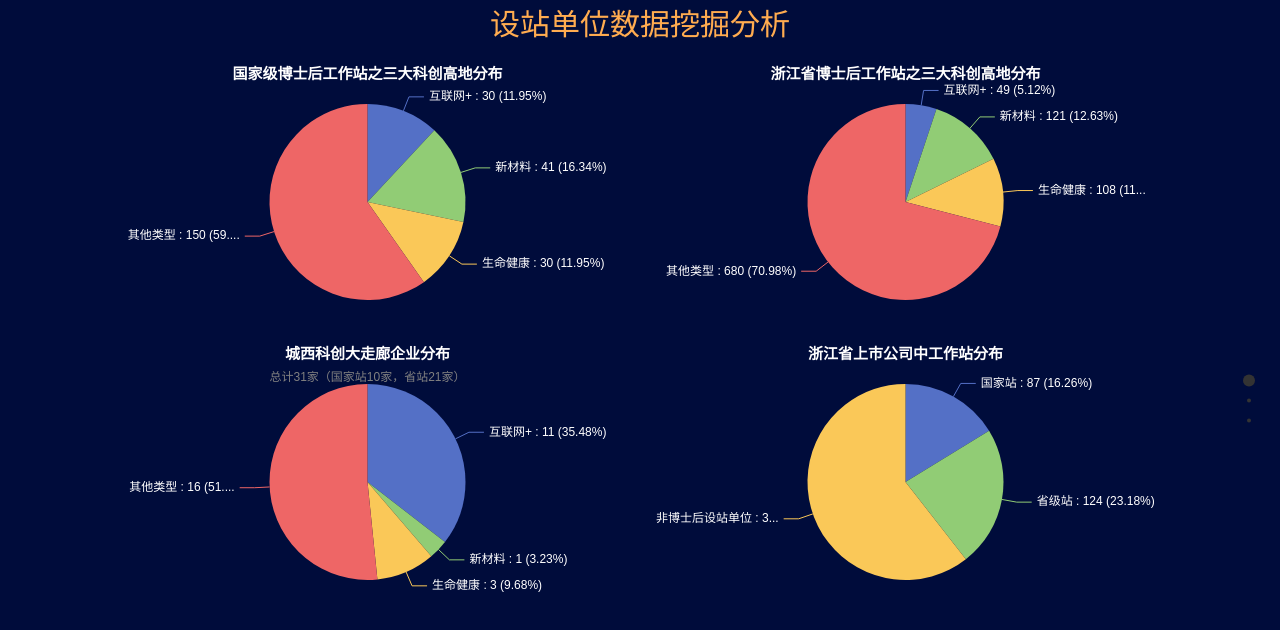
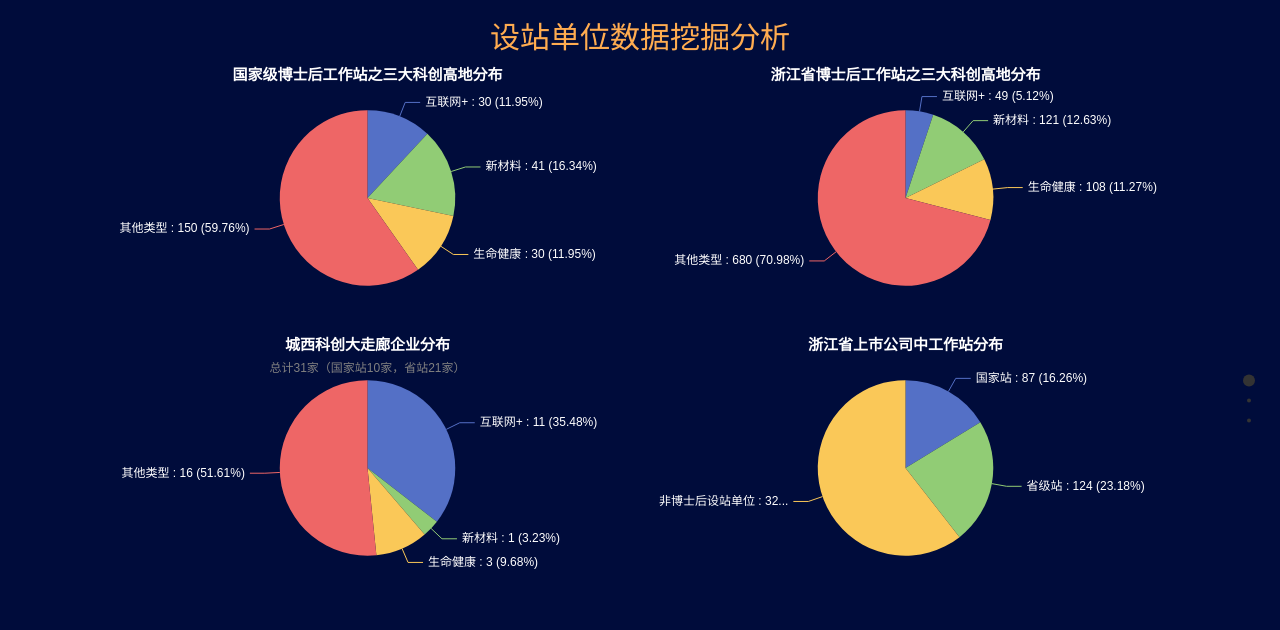
Before and after one commit to nousername127/data, a plain HTML site: page index.html in a window 1280 px wide. Drawn offline with nearby package versions, Linux system fonts and the light colour scheme.

Commit message:
修改了样式

```diff
--- a/assets/css/index.css
+++ b/assets/css/index.css
@@ -62,6 +62,7 @@ img{
 	margin-left:5% ;
 	margin-right: 3%;
 } */
+
 #fullpage{
 	margin-top: 0;
 }
@@ -77,8 +78,8 @@ img{
 	font-size: 30px;
 	color: #FFAC50;
 	width: 70%;
-	margin: 0 auto 0 auto;
-	padding: auto;
+	margin: 50% auto 0 auto;
+	padding: 5% auto;
 }
 .container{
 	width: 100%;
@@ -86,12 +87,16 @@ img{
 	text-align: center;
 	margin: auto;
 }
+.img_con{
+	width: 620px;
+	height:270px;
+}
 .img{
 	display: block;
-	width:650px;
-	height: 280px;
-	/* width:45%;
-	height:45%; */
+	/* width:650px;
+	height: 280px; */
+	width:100%;
+	height:100%;
 	color: red;
 	margin: auto;
 }
@@ -107,9 +112,11 @@ img{
 	/* background: url(../img/titlebg.png);
 	background-size: cover; */
 	margin: 0 auto 0 auto;
+	padding-top: 1%;
 }
 .row div{
 	margin: auto;
+	height: 32px;
 }
 /* .row div{
 	margin: auto;
@@ -121,3 +128,9 @@ img{
 		margin-right: 8%;
 	}
 }
+@media screen and (min-width: 1700px){
+	.img_con{
+		width:820px;
+		height:358px;
+	}
+}
--- a/assets/js/index.js
+++ b/assets/js/index.js
@@ -58,7 +58,7 @@ function getPieData(url,title,subTitle,chart){
 			    },
 			series: [{
 				title:'title',
-				radius:'70%',
+				radius:'65%',
 				type:"pie",
 				data:data,
 				itemStyle:{
--- a/index.html
+++ b/index.html
@@ -112,20 +112,20 @@
 		<div id="fullpage">
 		    <div class="section">
 				<div class="container">
-					<div>
+					<!-- <div> -->
 						<div class="title row">
 							<div>设站单位数据挖掘分析</div>
 						</div>
 						<br />
 						<div class="img_row">
-							<div class="img" id="chart1"></div>
-							<div class="img" id="chart2"></div>
+							<div class="img_con"><div class="img" id="chart1"></div></div>
+							<div class="img_con"><div class="img" id="chart2"></div></div>
 						</div>
 						<div class="img_row">
-							<div class="img" id="chart3"></div>
-							<div class="img" id="chart4"></div>
+							<div class="img_con"><div class="img" id="chart3"></div></div>
+							<div class="img_con"><div class="img" id="chart4"></div></div>
 						</div>
-					</div>
+					<!-- </div> -->
 				</div>
 			</div>
 			<div class="section">
@@ -136,12 +136,12 @@
 						</div>
 						<br />
 						<div class="img_row">
-							<div class="img" id="chart5"></div>
-							<div class="img" id="chart6"></div>
+							<div class="img_con"><div class="img" id="chart5"></div></div>
+							<div class="img_con"><div class="img" id="chart6"></div></div>
 						</div>
 						<div class="img_row">
-							<div class="img" id="chart7"></div>
-							<div class="img" id="chart8"></div>
+							<div class="img_con"><div class="img" id="chart7"></div></div>
+							<div class="img_con"><div class="img" id="chart8"></div></div>
 						</div>
 					</div>
 				</div>
```
